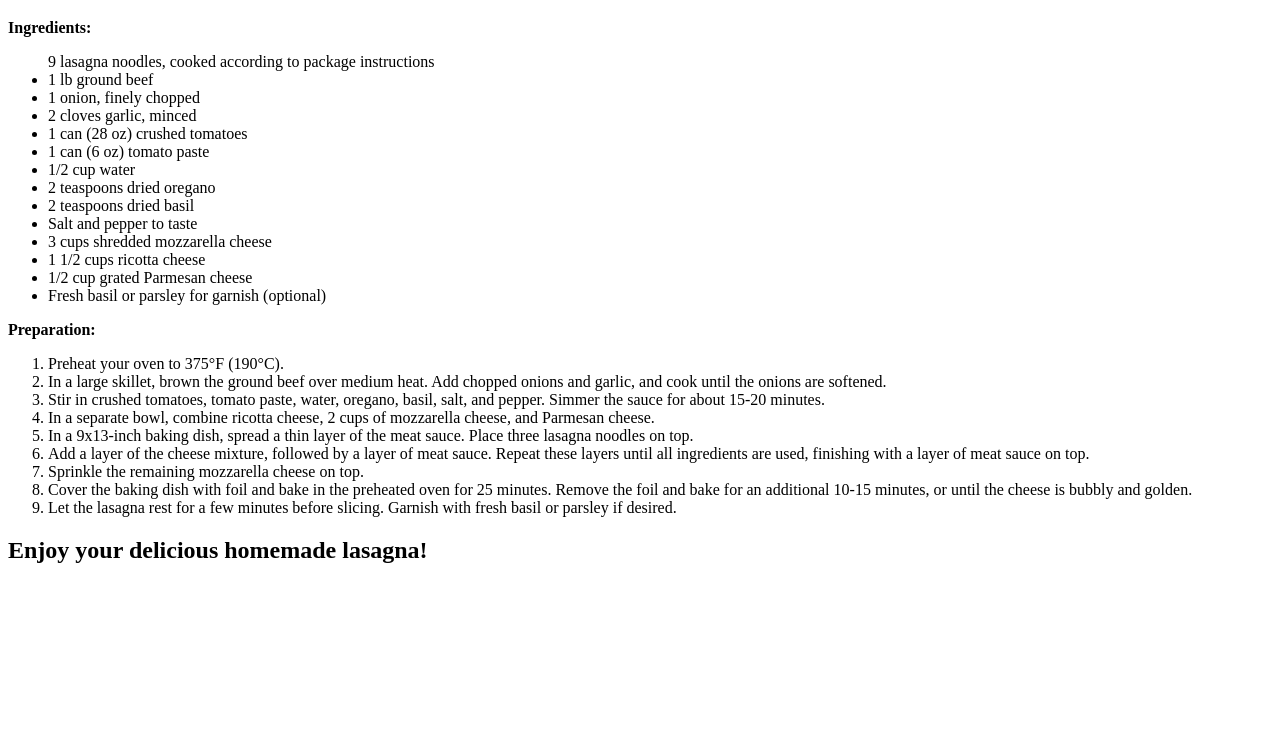
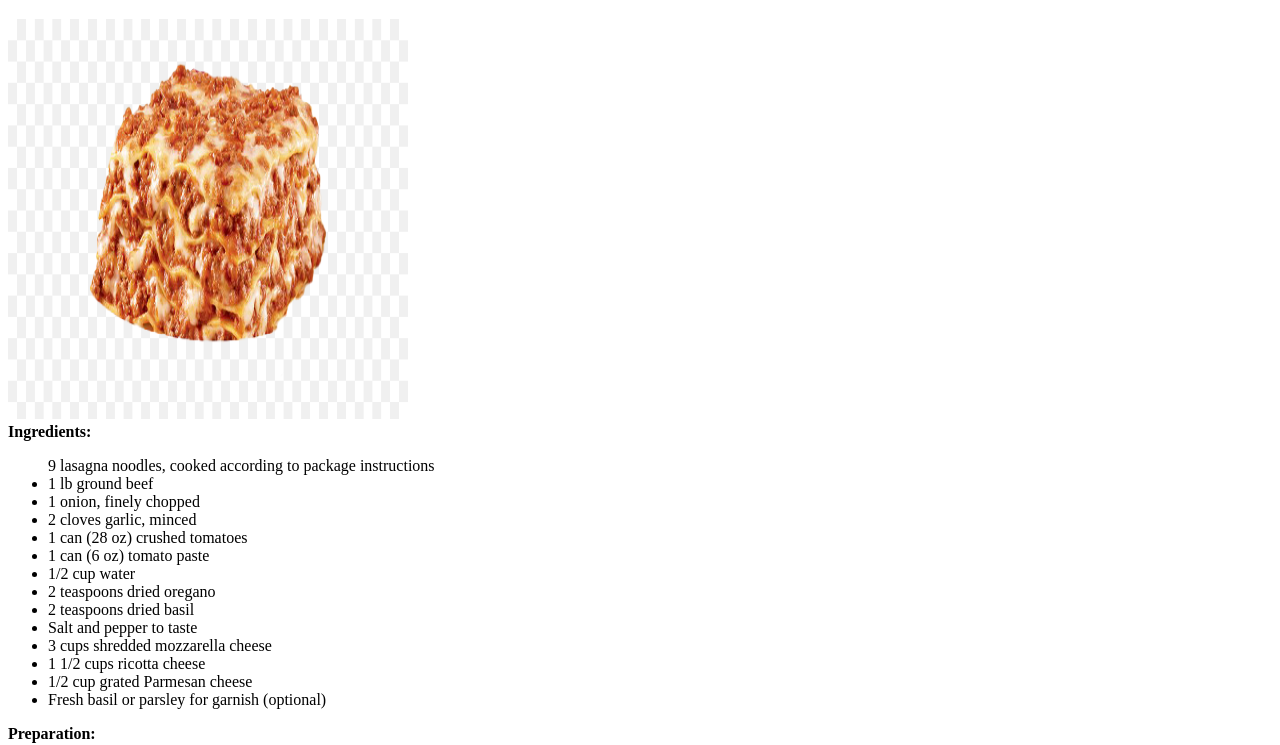
Before and after one commit to Timek12/odin-recipes, a plain HTML site: page recipes/lasagna.html in a window 1280 px wide. Shown: the part 61-806 px from the top of the page. Drawn offline with Linux system fonts and the light colour scheme.

Commit message:
Add images of dishes and link them to homepage

```diff
--- a/recipes/lasagna.html
+++ b/recipes/lasagna.html
@@ -9,6 +9,8 @@
 
 <body>
     <h1>Lasagna recipe</h1>
+    <img src="../images/lasagna.png" height="400" width="400">
+    <br>
     <strong>Ingredients:</strong>
     <ul>
         <l1>9 lasagna noodles, cooked according to package instructions
```
Also changed, not shown: recipes/pizza.html (+2 -0 lines), images/lasagna.png (added), images/pizza.png (added).
